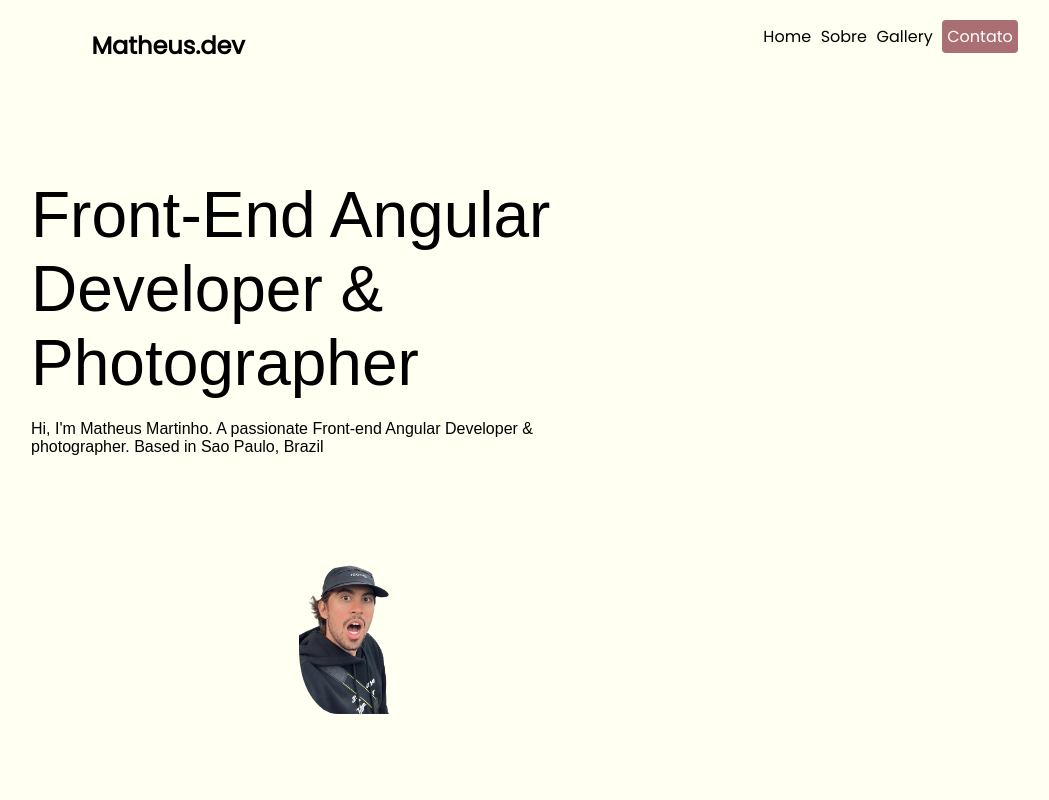
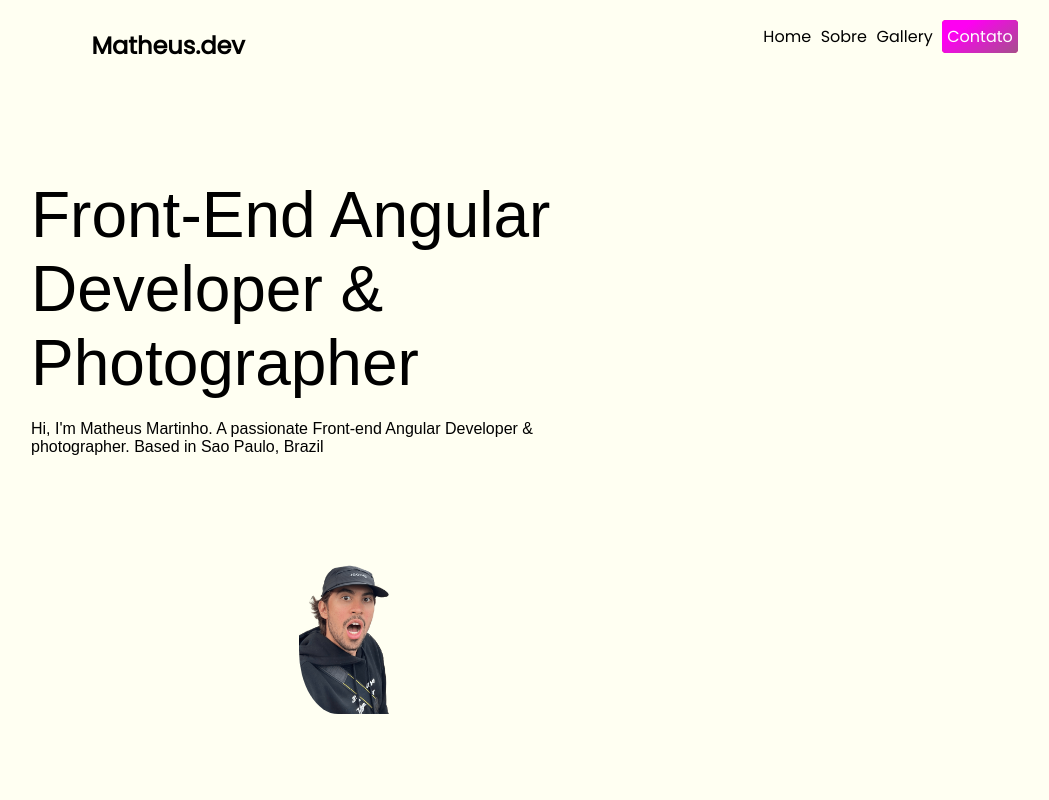
Before and after one commit to MatheusMartinho/PhotographyWeb, an Angular app: page / in a window 1280 px wide. Shown: the top 800 px of the page, without its empty margins (43-1092 px from the left). Built offline with nearby package versions, Linux system fonts and the light colour scheme.

Commit message:
retoque no nav bar

```diff
--- a/src/app/navbar/navbar.component.css
+++ b/src/app/navbar/navbar.component.css
@@ -7,6 +7,7 @@
   background-color: 	#fffff2;
   font-family: "Poppins", sans-serif;
   font-size: 18px;
+  padding-bottom:15px;
 }
 
 .container{
@@ -15,9 +16,6 @@
   width: 50%;
   margin: auto;
 }
-
-.container
-
 
 /* Estilo para o nome da marca/empresa */
 .navbar-brand {
@@ -69,7 +67,7 @@ img {
 }
 
 .nav-link:hover {
-  color: #fff; /* Mudança de cor quando o mouse passa por cima */
+  color: rgb(251, 2, 128); /* Mudança de cor quando o mouse passa por cima */
 }
 
 /* Estilo para o link ativo */
@@ -81,7 +79,8 @@ img {
 #btn-contacto{
   padding: 7px;
   border-radius: 4px;
-  background: #aa6f73;
+  background-color: rgb(251, 2, 128);
+  background-image: linear-gradient(326deg, #a4508b 0%, rgb(254, 0, 242) 74%);
   width: 121px;
   height: 42px;
   color: #FFF;
```
